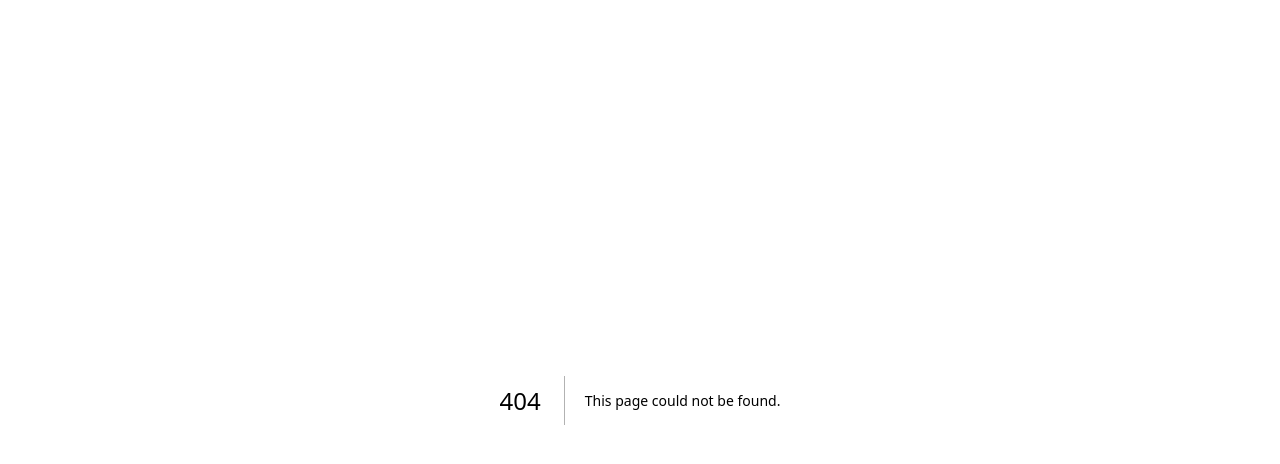
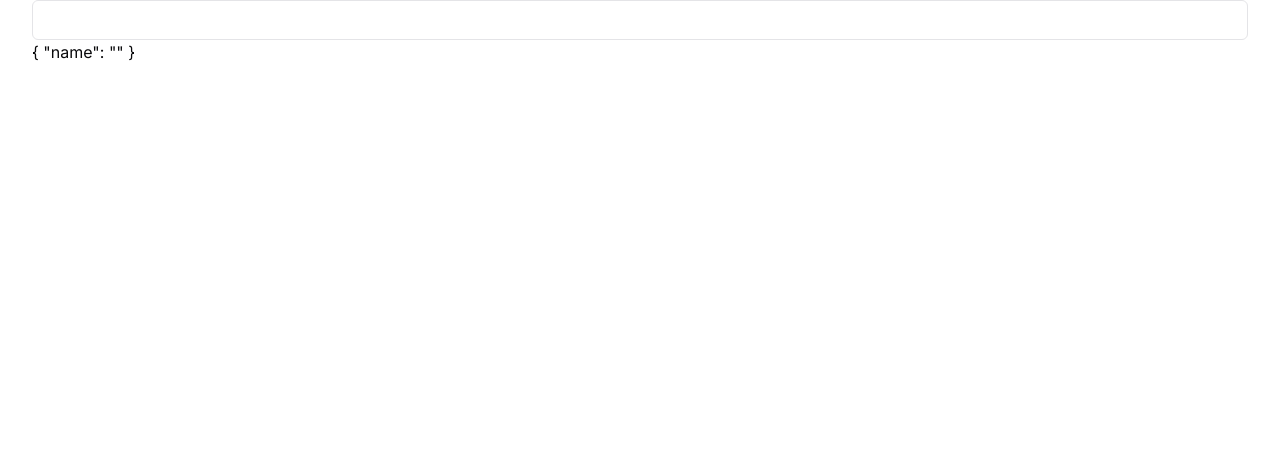
Before and after one commit to evan-wu-y/BudgetTracker, a Next.js app: page /about in a window 1280 px wide. Before the commit this address had no page. Shown: the top 464 px of the page. Built offline with nearby package versions, Linux system fonts and the light colour scheme.

Commit message:
change metadata

```diff
--- /dev/null
+++ b/src/app/(dashboard)/about/page.tsx
@@ -0,0 +1,35 @@
+"use client";
+
+import { Input } from "@/components/ui/input";
+import { useQuery } from "@tanstack/react-query";
+import { useEffect, useState } from "react";
+
+function AboutPage() {
+  const [name, setName] = useState("");
+  const { data, isLoading } = useQuery({
+    queryKey: ["about", name],
+    queryFn: async () => {
+      console.log(1111);
+      //   const res = await fetch("/api/about");
+      //   return res.json();
+      const res = await new Promise((resolve) => {
+        setTimeout(() => {
+          resolve({ name });
+        }, 1000);
+      });
+      return res;
+    },
+    retry: false,
+  });
+  useEffect(() => {
+    console.log(data);
+  }, [data]);
+  return (
+    <div className="container">
+      <Input value={name} onChange={(e) => setName(e.target.value)} />
+      {JSON.stringify(data, null, 2)}
+    </div>
+  );
+}
+
+export default AboutPage;
--- a/src/app/(dashboard)/layout.tsx
+++ /dev/null
@@ -1,13 +0,0 @@
-import Navbar from "@/components/Navbar";
-import { ReactNode } from "react";
-
-function layout({ children }: { children: ReactNode }) {
-  return (
-    <div className="relative flex h-screen w-full flex-col">
-      <Navbar />
-      <div className="w-full">{children}</div>
-    </div>
-  );
-}
-
-export default layout;
--- a/src/app/globals.css
+++ b/src/app/globals.css
@@ -6,63 +6,46 @@
   :root {
     --background: 0 0% 100%;
     --foreground: 240 10% 3.9%;
-
     --card: 0 0% 100%;
     --card-foreground: 240 10% 3.9%;
-
     --popover: 0 0% 100%;
     --popover-foreground: 240 10% 3.9%;
-
-    --primary: 240 5.9% 10%;
-    --primary-foreground: 0 0% 98%;
-
+    --primary: 346.8 77.2% 49.8%;
+    --primary-foreground: 355.7 100% 97.3%;
     --secondary: 240 4.8% 95.9%;
     --secondary-foreground: 240 5.9% 10%;
-
     --muted: 240 4.8% 95.9%;
     --muted-foreground: 240 3.8% 46.1%;
-
     --accent: 240 4.8% 95.9%;
     --accent-foreground: 240 5.9% 10%;
-
     --destructive: 0 84.2% 60.2%;
     --destructive-foreground: 0 0% 98%;
-
     --border: 240 5.9% 90%;
     --input: 240 5.9% 90%;
-    --ring: 240 10% 3.9%;
-
+    --ring: 346.8 77.2% 49.8%;
     --radius: 0.5rem;
   }
 
   .dark {
-    --background: 240 10% 3.9%;
-    --foreground: 0 0% 98%;
-
-    --card: 240 10% 3.9%;
-    --card-foreground: 0 0% 98%;
-
-    --popover: 240 10% 3.9%;
-    --popover-foreground: 0 0% 98%;
-
-    --primary: 0 0% 98%;
-    --primary-foreground: 240 5.9% 10%;
-
+    --background: 20 14.3% 4.1%;
+    --foreground: 0 0% 95%;
+    --card: 24 9.8% 10%;
+    --card-foreground: 0 0% 95%;
+    --popover: 0 0% 9%;
+    --popover-foreground: 0 0% 95%;
+    --primary: 346.8 77.2% 49.8%;
+    --primary-foreground: 355.7 100% 97.3%;
     --secondary: 240 3.7% 15.9%;
     --secondary-foreground: 0 0% 98%;
-
-    --muted: 240 3.7% 15.9%;
+    --muted: 0 0% 15%;
     --muted-foreground: 240 5% 64.9%;
-
-    --accent: 240 3.7% 15.9%;
+    --accent: 12 6.5% 15.1%;
     --accent-foreground: 0 0% 98%;
-
     --destructive: 0 62.8% 30.6%;
-    --destructive-foreground: 0 0% 98%;
-
+    --destructive-foreground: 0 85.7% 97.3%;
     --border: 240 3.7% 15.9%;
     --input: 240 3.7% 15.9%;
-    --ring: 240 4.9% 83.9%;
+    --ring: 346.8 77.2% 49.8%;
   }
 }
 
--- a/src/app/layout.tsx
+++ b/src/app/layout.tsx
@@ -8,8 +8,8 @@ import "./globals.css";
 const inter = Inter({ subsets: ["latin"] });
 
 export const metadata: Metadata = {
-  title: "Create Next App",
-  description: "Generated by create next app",
+  title: "Budget Tracker",
+  description: "budget-tracker",
 };
 
 export default function RootLayout({
--- a/src/components/Navbar.tsx
+++ b/src/components/Navbar.tsx
@@ -29,7 +29,7 @@ const items = [
 function MobileNavbar() {
   const [isOpen, setIsOpen] = useState(false);
   return (
-    <div className="bg-background block border-separate md:hidden">
+    <div className="block border-separate bg-background md:hidden">
       <nav className="container flex items-center justify-between px-8">
         <Sheet open={isOpen} onOpenChange={setIsOpen}>
           <SheetTrigger asChild>
@@ -65,7 +65,7 @@ function MobileNavbar() {
 
 function DesktopNavbar() {
   return (
-    <div className="bg-background hidden border-separate border-b md:block">
+    <div className="hidden border-separate border-b bg-background md:block">
       <nav className="container flex items-center justify-between px-8">
         <div className="flex h-[80px] min-h-[60px] items-center gap-x-4">
           <Logo />
@@ -106,7 +106,7 @@ function NavbarItem({
         href={href}
         className={cn(
           buttonVariants({ variant: "ghost" }),
-          "text-muted-foreground hover:text-foreground w-full justify-start text-lg",
+          "w-full justify-start text-lg text-muted-foreground hover:text-foreground",
           isActive && "text-foreground",
         )}
         onClick={onClick}
@@ -114,7 +114,7 @@ function NavbarItem({
         {label}
       </Link>
       {isActive && (
-        <div className="bg-foreground absolute -bottom-[2px] left-1/2 hidden h-[2px] w-[80%] -translate-x-1/2 rounded-xl md:block"></div>
+        <div className="absolute -bottom-[2px] left-1/2 hidden h-[2px] w-[80%] -translate-x-1/2 rounded-xl bg-foreground md:block"></div>
       )}
     </div>
   );
```
